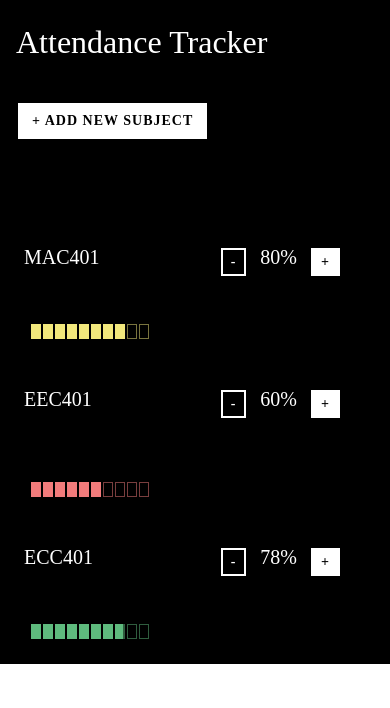
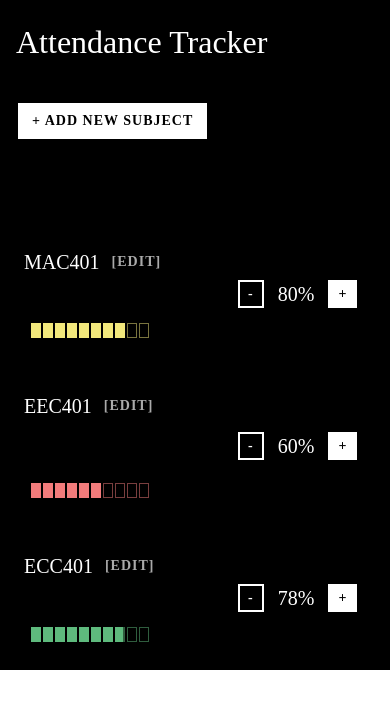
Before and after one commit to jalaj711/attendance-tracker, a React Native app: screen / in a window 390 px wide. Shown: the top 708 px of the page. Built offline with nearby package versions, Linux system fonts and the light colour scheme.

Commit message:
added ability to edit and delete subjects
Signed-off-by: Jalaj Kumar <96870071+jalaj711@users.noreply.github.com>

```diff
--- a/src/components/Button.tsx
+++ b/src/components/Button.tsx
@@ -1,5 +1,13 @@
 import React from 'react';
-import {Pressable, PressableProps, StyleSheet, Text} from 'react-native';
+import {
+  Pressable,
+  PressableProps,
+  StyleProp,
+  StyleSheet,
+  Text,
+  TextStyle,
+  ViewStyle,
+} from 'react-native';
 
 const styles = StyleSheet.create({
   button: {
@@ -39,9 +47,11 @@ function StyledButton(
     title: string;
     variant?: 'outlined' | 'contained' | 'default';
     small?: boolean;
+    style?: StyleProp<ViewStyle>;
+    textStyle?: StyleProp<TextStyle>;
   },
 ) {
-  const {title, variant = 'default', style, ...otherProps} = props;
+  const {title, variant = 'default', textStyle, style, ...otherProps} = props;
   var pressableStyles: any[] = [styles.button];
   var textStyles: any[] = [styles.text];
 
@@ -63,7 +73,7 @@ function StyledButton(
 
   return (
     <Pressable style={[pressableStyles, style]} {...otherProps}>
-      <Text style={textStyles}>{title}</Text>
+      <Text style={[textStyles, textStyle]}>{title}</Text>
     </Pressable>
   );
 }
--- /dev/null
+++ b/src/components/EditSubject.tsx
@@ -0,0 +1,184 @@
+import React, {useEffect, useState} from 'react';
+import {View, Text, StyleSheet, Modal} from 'react-native';
+import StyledButton from './Button';
+import Input from './Input';
+import SubjectType from '../types/SubjectType';
+
+const styles = StyleSheet.create({
+  halfWidth: {width: '45%'},
+  singleLine: {
+    flexDirection: 'row',
+    justifyContent: 'space-between',
+    alignSelf: 'stretch',
+  },
+  text: {
+    fontFamily: 'Menlo-Regular',
+    margin: 8,
+    color: '#fff',
+    alignSelf: 'center',
+  },
+  button: {margin: 8, alignSelf: 'stretch', alignItems: 'center'},
+  centeredView: {
+    flex: 1,
+    justifyContent: 'center',
+    alignItems: 'center',
+    marginTop: 22,
+    backgroundColor: '#000c',
+  },
+  modalView: {
+    marginHorizontal: 16,
+    backgroundColor: '#000',
+    borderColor: 'white',
+    borderWidth: 2,
+    padding: 12,
+    alignItems: 'center',
+    elevation: 5,
+  },
+  header: {
+    fontFamily: 'Menlo-Regular',
+    fontSize: 28,
+    color: 'white',
+    marginVertical: 12,
+    paddingHorizontal: 12,
+  },
+});
+
+function EditSubject(props: {
+  show: boolean;
+  handleHide: () => any;
+  subject: SubjectType | null;
+  onSave: (subj: SubjectType) => any;
+  onDelete: (subj: SubjectType) => any;
+}) {
+  const [subject, setSubject] = useState<SubjectType>(
+    props.subject === null
+      ? {
+          id: -1,
+          title: '',
+          classes_attended: 0,
+          classes_total: 0,
+          target_level: 0,
+          warning_level: 0,
+        }
+      : props.subject,
+  );
+  useEffect(() => {
+    const __subj =
+      props.subject === null
+        ? {
+            id: -1,
+            title: '',
+            classes_attended: 0,
+            classes_total: 0,
+            target_level: 0,
+            warning_level: 0,
+          }
+        : props.subject;
+    setSubject(__subj);
+  }, [props.subject]);
+  return (
+    <Modal
+      animationType="fade"
+      transparent={true}
+      visible={props.show}
+      onRequestClose={props.handleHide}>
+      <View style={styles.centeredView}>
+        <View style={styles.modalView}>
+          <View style={styles.singleLine}>
+            <Text style={styles.header}>Edit Subject</Text>
+            <StyledButton
+              title="x"
+              variant="contained"
+              style={{margin: 12}}
+              onPress={props.handleHide}
+            />
+          </View>
+          {/* <Text
+            style={{
+              textAlign: 'left',
+              letterSpacing: 4,
+              alignSelf: 'flex-start',
+              marginLeft: 12,
+              fontSize: 16,
+            }}>
+            ///////////////
+          </Text> */}
+          <Input
+            placeholder="Subject Name"
+            value={subject.title}
+            onChangeText={val => setSubject({...subject, title: val})}
+            style={{alignSelf: 'stretch'}}
+          />
+          <View style={styles.singleLine}>
+            <Text style={styles.text}>Classes Attended:</Text>
+            <Input
+              placeholder="Classes Attended"
+              keyboardType="phone-pad"
+              style={styles.halfWidth}
+              value={subject.classes_attended.toString()}
+              onChangeText={val =>
+                setSubject({...subject, classes_attended: Number(val)})
+              }
+            />
+          </View>
+          <View style={styles.singleLine}>
+            <Text style={styles.text}>Total Classes (%):</Text>
+            <Input
+              placeholder="Total Classes"
+              keyboardType="phone-pad"
+              style={styles.halfWidth}
+              value={subject.classes_total.toString()}
+              onChangeText={val =>
+                setSubject({...subject, classes_total: Number(val)})
+              }
+            />
+          </View>
+          <View style={styles.singleLine}>
+            <Text style={styles.text}>Danger Level (%):</Text>
+            <Input
+              placeholder="00"
+              keyboardType="phone-pad"
+              style={styles.halfWidth}
+              value={subject.target_level.toString()}
+              onChangeText={val =>
+                setSubject({...subject, target_level: Number(val)})
+              }
+            />
+          </View>
+          <View style={styles.singleLine}>
+            <Text style={styles.text}>Warning Level (%):</Text>
+            <Input
+              placeholder="00"
+              keyboardType="phone-pad"
+              style={styles.halfWidth}
+              value={subject.warning_level.toString()}
+              onChangeText={val =>
+                setSubject({...subject, warning_level: Number(val)})
+              }
+            />
+          </View>
+          <View style={styles.singleLine}>
+            <StyledButton
+              title="Delete"
+              variant="outlined"
+              style={styles.button}
+              onPress={() => {
+                props.onDelete(subject);
+              }}
+            />
+            <StyledButton
+              title="Save"
+              variant="contained"
+              style={styles.button}
+              onPress={() => {
+                props.onSave(subject);
+              }}
+            />
+          </View>
+        </View>
+      </View>
+    </Modal>
+  );
+}
+
+export default EditSubject;
--- a/src/components/SubjectCard.tsx
+++ b/src/components/SubjectCard.tsx
@@ -11,19 +11,24 @@ const styles = StyleSheet.create({
     minHeight: 100,
     backgroundColor: '#000',
     color: '#fff',
+    flexDirection: 'row',
+    justifyContent: 'space-between',
+    alignItems: 'center',
   },
   head: {
     flexDirection: 'row',
-    justifyContent: 'space-between',
+    justifyContent: 'flex-start',
+    alignItems: 'center',
   },
   header: {
     fontSize: 20,
     color: '#fff',
     fontFamily: 'Menlo-Regular',
+    alignSelf: 'center',
   },
   message: {
-    maxWidth: '50%',
     fontFamily: 'Menlo-Regular',
+    marginBottom: 8
   },
   percentage: {
     display: 'flex',
@@ -39,6 +44,7 @@ export default function SubjectCard(props: {
   subject: SubjectType;
   onClassAdd: (id: number) => any;
   onClassRemove: (id: number) => any;
+  onEditSubjectClick: () => any;
 }) {
   const {subject} = props;
   const percentage = Math.round(
@@ -83,30 +89,39 @@ export default function SubjectCard(props: {
   }, [subject, percentage]);
   return (
     <View style={[styles.container]}>
+      <View style={{width: '55%'}}>
         <View style={styles.head}>
           <Text style={styles.header}>{subject.title}</Text>
+          <StyledButton
+            title="[edit]"
+            // variant="outlined"
+            small
+            onPress={props.onEditSubjectClick}
+            textStyle={{color: '#aaa'}}
+          />
+        </View>
+        <Text style={styles.message}>{message}</Text>
+        <View style={styles.head}>
+          <ProgressBar percentage={percentage} bgColor={color} />
+          <Text style={[styles.message, {opacity: 0.6}]}>
+            {subject.classes_attended}/{subject.classes_total}
+          </Text>
+        </View>
+      </View>
       <View style={styles.percentage}>
         <StyledButton
           small
           variant="outlined"
           title="-"
-            onPress={() => props.onClassRemove(props.subject.id)}
+          onPress={() => props.onClassRemove(subject.id)}
         />
         <Text style={styles.header}>{percentage}%</Text>
         <StyledButton
           small
           variant="contained"
           title="+"
-            onPress={() => props.onClassAdd(props.subject.id)}
+          onPress={() => props.onClassAdd(subject.id)}
         />
-        </View>
-      </View>
-      <Text style={styles.message}>{message}</Text>
-      <View style={{marginTop: 12, flexDirection: 'row'}}>
-        <ProgressBar percentage={percentage} bgColor={color} />
-        <Text style={[styles.message, {opacity: 0.6}]}>
-          {props.subject.classes_attended}/{props.subject.classes_total}
-        </Text>
       </View>
     </View>
   );
--- a/src/pages/index.tsx
+++ b/src/pages/index.tsx
@@ -12,6 +12,7 @@ import SubjectCard from '../components/SubjectCard';
 import Header from '../components/Header';
 import SubjectType from '../types/SubjectType';
 import AddSubject from '../components/AddSubject';
+import EditSubject from '../components/EditSubject';
 
 const blackBg = {
   backgroundColor: '#000',
@@ -19,6 +20,7 @@ const blackBg = {
 
 function Index(): JSX.Element {
   const [showAddModal, setShowAddModal] = useState(false);
+  const [editSubject, setEditSubject] = useState<SubjectType | null>(null);
   const [subjects, setSubjects] = useState<SubjectType[]>([
     {
       id: 0,
@@ -63,6 +65,23 @@ function Index(): JSX.Element {
       setSubjects(subjs_copy);
     }
   };
+
+  const handleEditSubject = (_subj: SubjectType) => {
+    const subj = subjects.findIndex((s: SubjectType) => s.id === _subj.id);
+    if (subj > -1) {
+      var subjs_copy = subjects.slice();
+      subjs_copy[subj] = _subj;
+      setSubjects(subjs_copy);
+    }
+  };
+
+  const handleDeleteSubject = (_subj: SubjectType) => {
+    const subj = subjects.findIndex((s: SubjectType) => s.id === _subj.id);
+    if (subj > -1) {
+      var subjs_copy = subjects.slice(0, subj).concat(subjects.slice(subj + 1));
+      setSubjects(subjs_copy);
+    }
+  };
   return (
     <ScrollView style={blackBg}>
       <Header onAddSubjectClick={() => setShowAddModal(true)} />
@@ -74,12 +93,26 @@ function Index(): JSX.Element {
           setShowAddModal(false);
         }}
       />
+      <EditSubject
+        show={editSubject !== null}
+        subject={editSubject}
+        handleHide={() => setEditSubject(null)}
+        onSave={subj => {
+          setEditSubject(null);
+          handleEditSubject(subj);
+        }}
+        onDelete={subj => {
+          setEditSubject(null);
+          handleDeleteSubject(subj);
+        }}
+      />
       {subjects.map((subject, index) => (
         <SubjectCard
           subject={subject}
           onClassAdd={handleClassAdd}
           onClassRemove={handleClassAbsent}
           key={index}
+          onEditSubjectClick={() => setEditSubject(subject)}
         />
       ))}
     </ScrollView>
```
Lines whose indentation alone changed are shown as unchanged.
